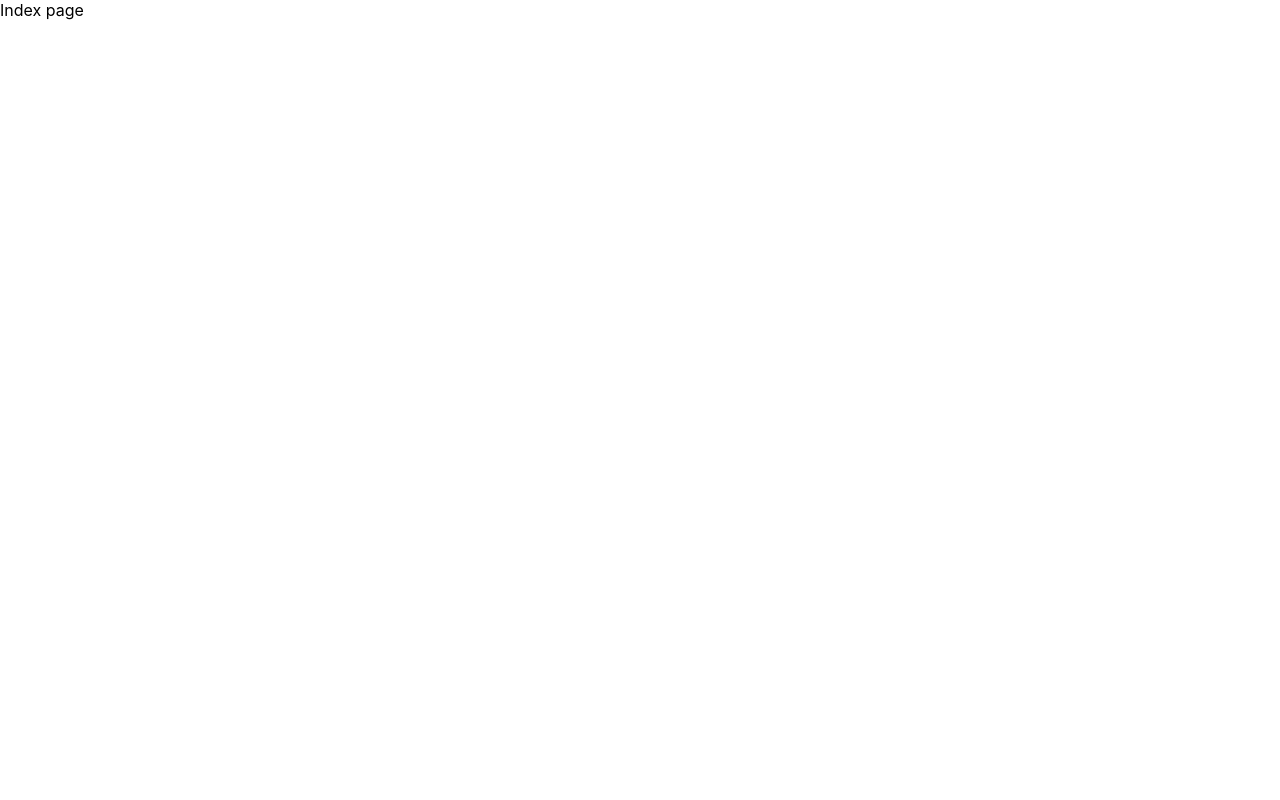
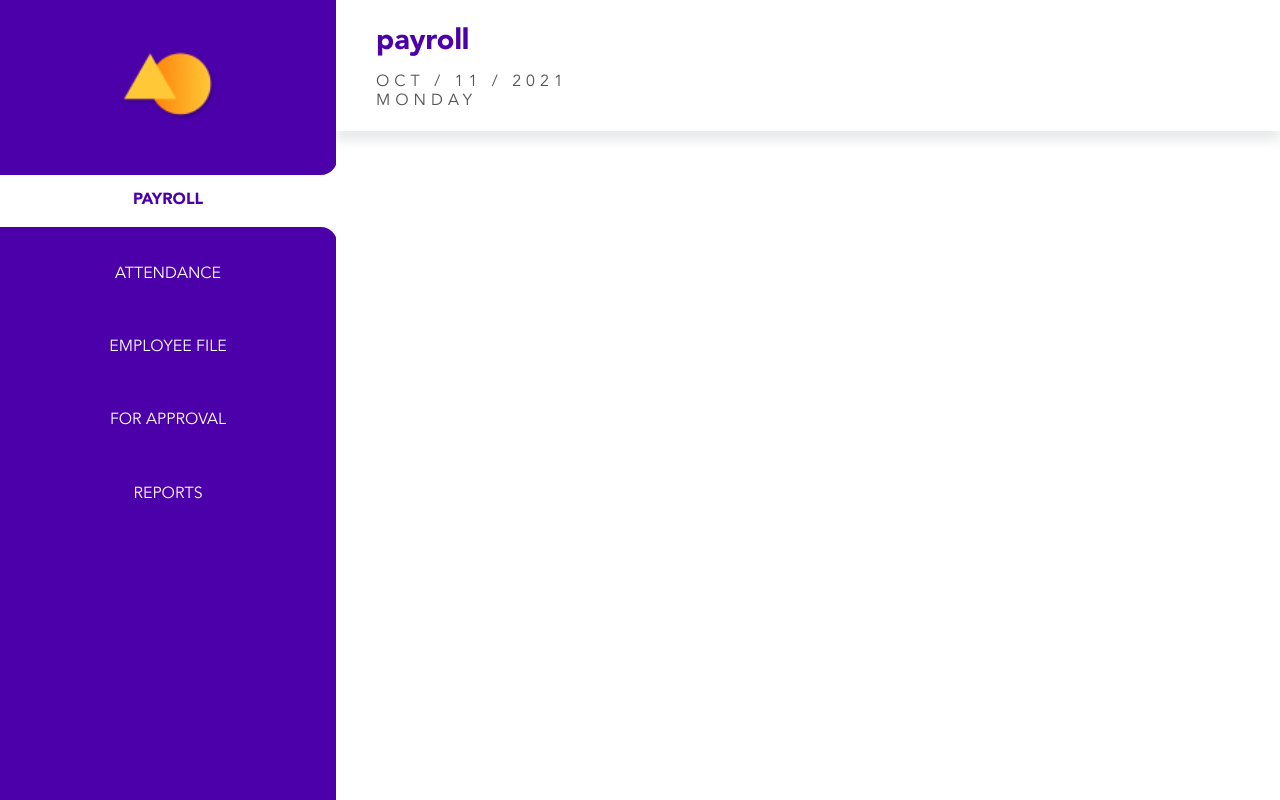
Before and after one commit to yell66w/rdi-payroll-system, a React (Create React App) app in the folder frontend/: page / in a window 1280 px wide. Built offline with nearby package versions, Linux system fonts and the light colour scheme.

Commit message:
created a homepage

```diff
--- a/frontend/src/App.js
+++ b/frontend/src/App.js
@@ -1,16 +1,12 @@
 import { Switch, Route } from "react-router-dom";
-import IndexPage from "pages/index";
 import LoginPage from "pages/Login";
-import MainPage from "containers/Main";
-
+import HomePage from "pages/Home";
 function App() {
   return (
     <>
       <Switch>
-        <Route exact path="/" component={IndexPage} />
-        <Route path="/login/:name" component={LoginPage} />
-        <Route path="/encoder" component={MainPage} />
-        <Route path="/auditor" component={MainPage} />
+        <Route path="/login" component={LoginPage} />
+        <Route path="/" component={HomePage} />
       </Switch>
     </>
   );
--- a/frontend/src/containers/Main/index.jsx
+++ /dev/null
@@ -1,39 +0,0 @@
-import Header from "components/Header";
-import Sidebar from "components/Sidebar";
-import Attendance from "containers/Attendance";
-import EmploFile from "containers/EmployeeFile";
-import ForApproval from "containers/ForApproval";
-import Reports from "containers/Reports";
-import { MainCan, MainRight, WrapperRight } from "./styles";
-import React from "react";
-import { Route } from "react-router-dom";
-import Link from "components/Link";
-
-const MainWrapper = ({ children, role = "ENCODER" }) => {
-  return (
-    <>
-      <MainCan>
-        <Sidebar>
-          <Link to="/auditor">PAYROLL</Link>
-          <Link to="/auditor/attendance">ATTENDANCE</Link>
-          <Link to="/auditor/employeefile">EMPLOYEE FILE</Link>
-          <Link to="/auditor/forapproval">FOR APPROVAL</Link>
-          <Link to="/auditor/reports">REPORTS</Link>
-        </Sidebar>
-
-        <MainRight>
-          <Header headerName="payroll" />
-
-          <WrapperRight>
-            <Route path="/auditor/attendance" component={Attendance} />
-            <Route path="/auditor/employeefile" component={EmploFile} />
-            <Route path="/auditor/forapproval" component={ForApproval} />
-            <Route path="/auditor/reports" component={Reports} />
-          </WrapperRight>
-        </MainRight>
-      </MainCan>
-    </>
-  );
-};
-
-export default MainWrapper;
--- /dev/null
+++ b/frontend/src/pages/Home/index.jsx
@@ -0,0 +1,38 @@
+import Header from "components/Header";
+import Sidebar from "components/Sidebar";
+import Attendance from "containers/Attendance";
+import EmploFile from "containers/EmployeeFile";
+import ForApproval from "containers/ForApproval";
+import Reports from "containers/Reports";
+import { MainCan, MainRight, WrapperRight } from "./styles";
+import React from "react";
+import { Route } from "react-router-dom";
+import Link from "components/Link";
+
+const MainWrapper = () => {
+  return (
+    <>
+      <MainCan>
+        <Sidebar>
+          <Link to={`/`}>PAYROLL</Link>
+          <Link to={`/attendance`}>ATTENDANCE</Link>
+          <Link to={`/employee-file`}>EMPLOYEE FILE</Link>
+          <Link to={`/for-approval`}>FOR APPROVAL</Link>
+          <Link to={`/reports`}>REPORTS</Link>
+        </Sidebar>
+
+        <MainRight>
+          <Header headerName={`payroll`} />
+          <WrapperRight>
+            <Route path={`/attendance`} component={Attendance} />
+            <Route path={`/employee-file`} component={EmploFile} />
+            <Route path={`/for-approval`} component={ForApproval} />
+            <Route path={`/reports`} component={Reports} />
+          </WrapperRight>
+        </MainRight>
+      </MainCan>
+    </>
+  );
+};
+
+export default MainWrapper;
--- a/frontend/src/containers/Main/styles.js
+++ b/frontend/src/pages/Home/styles.js
@@ -1,4 +1,4 @@
-import styled from "styled-components"
+import styled from "styled-components";
 
 export const MainCan = styled.div`
   display: flex;
```
Also changed, not shown: frontend/src/components/Sidebar/index.jsx (+8 -9 lines).
